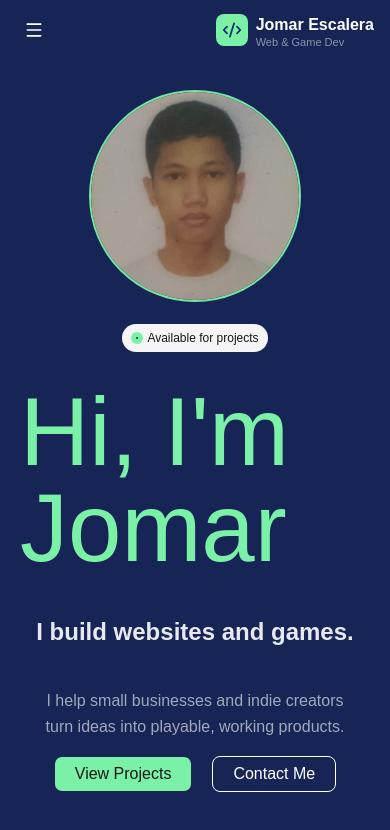
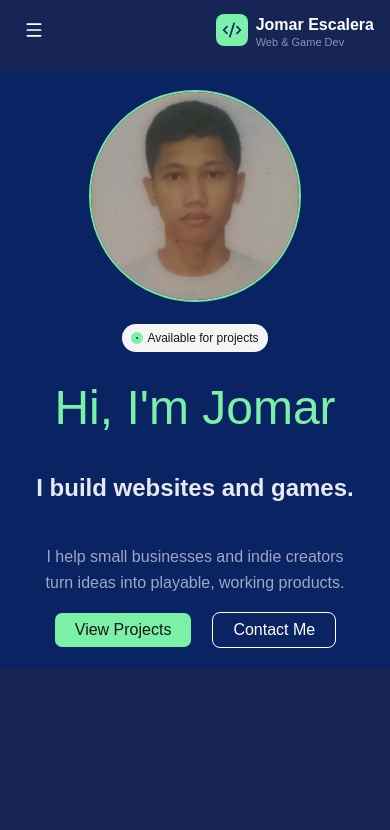
Before and after one commit to nolgia00/my-portfolio, a React (Vite) app: page / in a window 390 px wide. Shown: the top 830 px of the page. Built offline with nearby package versions, Linux system fonts and the light colour scheme.

Commit message:
fix: shrink hero heading and fix white background

```diff
--- a/src/pages/Hero.tsx
+++ b/src/pages/Hero.tsx
@@ -7,7 +7,7 @@ export default function Hero() {
 	let navigate = useNavigate();
 
 	return (
-		<section className="p-5 lg:p-10 w-full lg:flex-1 flex
+		<section className="bg-[#0A2463] p-5 lg:p-10 w-full lg:flex-1 flex
 			flex-col-reverse lg:flex-row gap-6 lg:gap-12
 			items-center">
 			<div className="flex flex-col items-center lg:items-start gap-8 lg:gap-10">
@@ -18,7 +18,7 @@ export default function Hero() {
 
 				<div className="text-white flex flex-col items-center lg:items-start gap-4 lg:gap-6">
 					<div className="flex flex-col items-center lg:items-start gap-10 lg:gap-5">
-						<h1 className="text-8xl text-green-300">Hi, I'm Jomar</h1>
+						<h1 className="text-5xl sm:text-6xl lg:text-8xl text-green-300">Hi, I'm Jomar</h1>
 						<h2 className="text-2xl sm:text-3xl lg:text-5xl font-bold text-white/90">I build websites and games.</h2>
 						<p className="text-base text-white/60 text-center leading-relaxed px-6 max-w-md">
 							I help small businesses and indie creators turn ideas into playable, working products.
```
